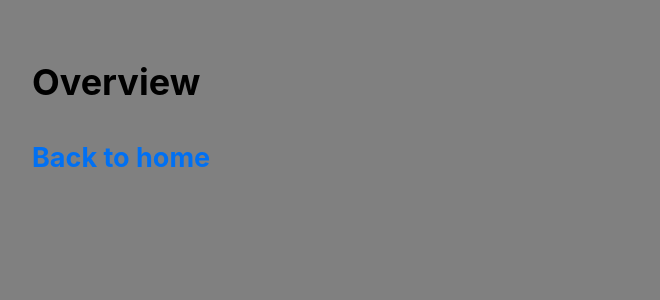
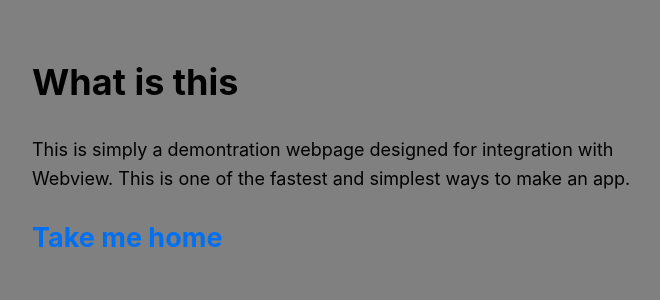
Before and after one commit to hagetove/nextjs-blog, a Next.js app: page /posts/first_post in a window 1280 px wide. Shown: the top 300 px of the page, without its empty margins (302-962 px from the left). Built offline with nearby package versions, Linux system fonts and the light colour scheme.

Commit message:
Update first_post.js

```diff
--- a/pages/posts/first_post.js
+++ b/pages/posts/first_post.js
@@ -8,10 +8,11 @@ export default function FirstPost() {
 	  <Head>
         <title>Overview</title>
       </Head>
-      <h1>Overview</h1>
+      <h1>What is this</h1>
+	<p>This is simply a demontration webpage designed for integration with Webview. This is one of the fastest and simplest ways to make an app. </p>
       <h2>
         <Link href="/">
-          <a>Back to home</a>
+          <a>Take me home</a>
         </Link>
       </h2>
 	</Layout>
```
